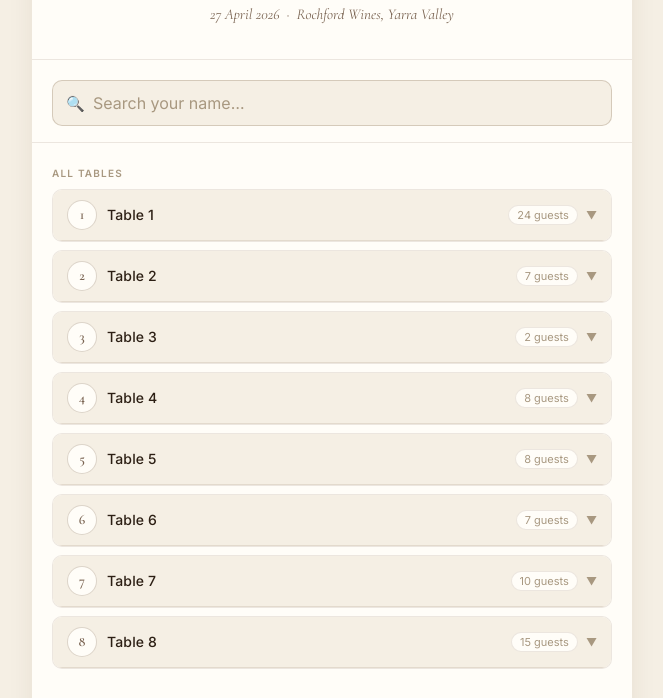
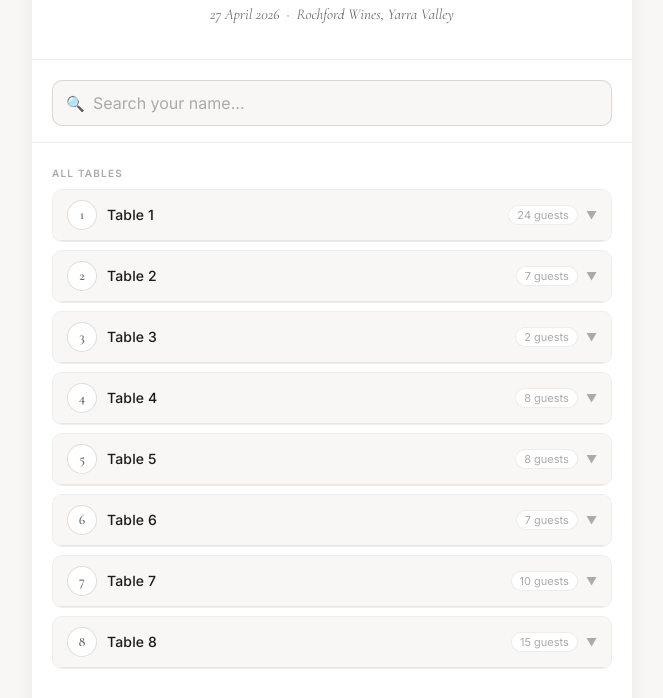
Before and after one commit to mr-kowtow/wedding-seating, a plain HTML site: page index.html in a window 1280 px wide. Shown: the part 140-838 px from the top of the page, without its empty margins (308-971 px from the left). Drawn offline with nearby package versions, Linux system fonts and the light colour scheme.

Commit message:
Redesign: clean white modern wedding aesthetic

```diff
--- a/index.html
+++ b/index.html
@@ -12,18 +12,18 @@
   *, *::before, *::after { box-sizing: border-box; margin: 0; padding: 0; }
 
   :root {
-    --sage: #6B8C6E;
-    --sage-light: #EEF3EC;
-    --sage-dark: #4A6B4D;
-    --terra: #B5633A;
-    --terra-light: #FAF0EA;
-    --text: #2C1F14;
-    --text-muted: #7A6452;
-    --text-hint: #A89880;
-    --border: rgba(100,70,40,0.12);
-    --border-strong: rgba(100,70,40,0.22);
-    --surface: #FFFDF8;
-    --surface-2: #F5EFE4;
+    --sage: #B8A98A;
+    --sage-light: #FAF8F4;
+    --sage-dark: #7A6A52;
+    --terra: #C0392B;
+    --terra-light: #FDF2F1;
+    --text: #1A1A1A;
+    --text-muted: #6B6B6B;
+    --text-hint: #AAAAAA;
+    --border: rgba(0,0,0,0.07);
+    --border-strong: rgba(0,0,0,0.13);
+    --surface: #FFFFFF;
+    --surface-2: #F8F7F5;
     --radius: 10px;
     --font-serif: 'Cormorant Garamond', Georgia, serif;
     --font-sans: 'Inter', -apple-system, sans-serif;
@@ -43,7 +43,7 @@
     margin: 0 auto;
     padding: 0 0 3rem;
     background: var(--surface);
-    box-shadow: 0 2px 24px rgba(80,50,20,0.08);
+    box-shadow: 0 1px 20px rgba(0,0,0,0.06);
   }
 
   /* Header */
@@ -58,7 +58,7 @@
     content: '';
     display: block;
     height: 3px;
-    background: linear-gradient(90deg, transparent, var(--sage), var(--terra), var(--sage), transparent);
+    background: linear-gradient(90deg, transparent, var(--sage), transparent);
     position: absolute;
     top: 0; left: 0; right: 0;
     opacity: 0.6;
```
